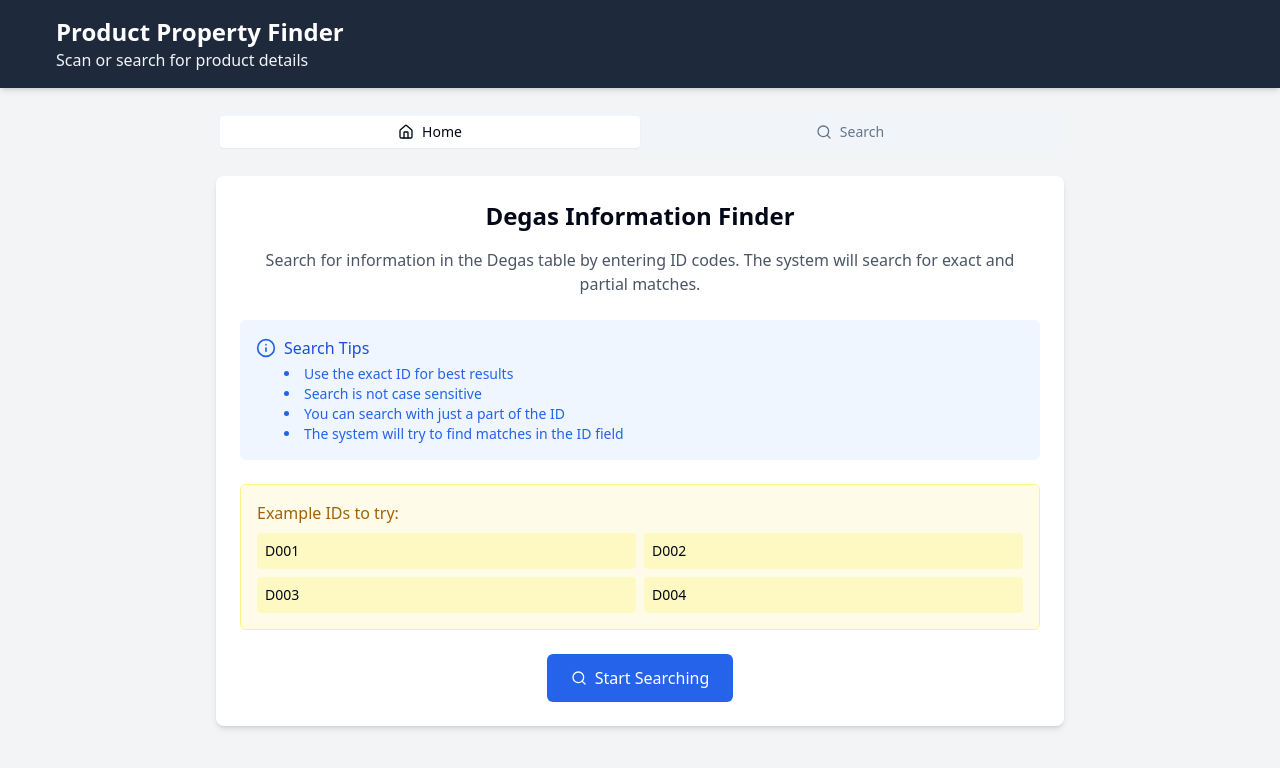
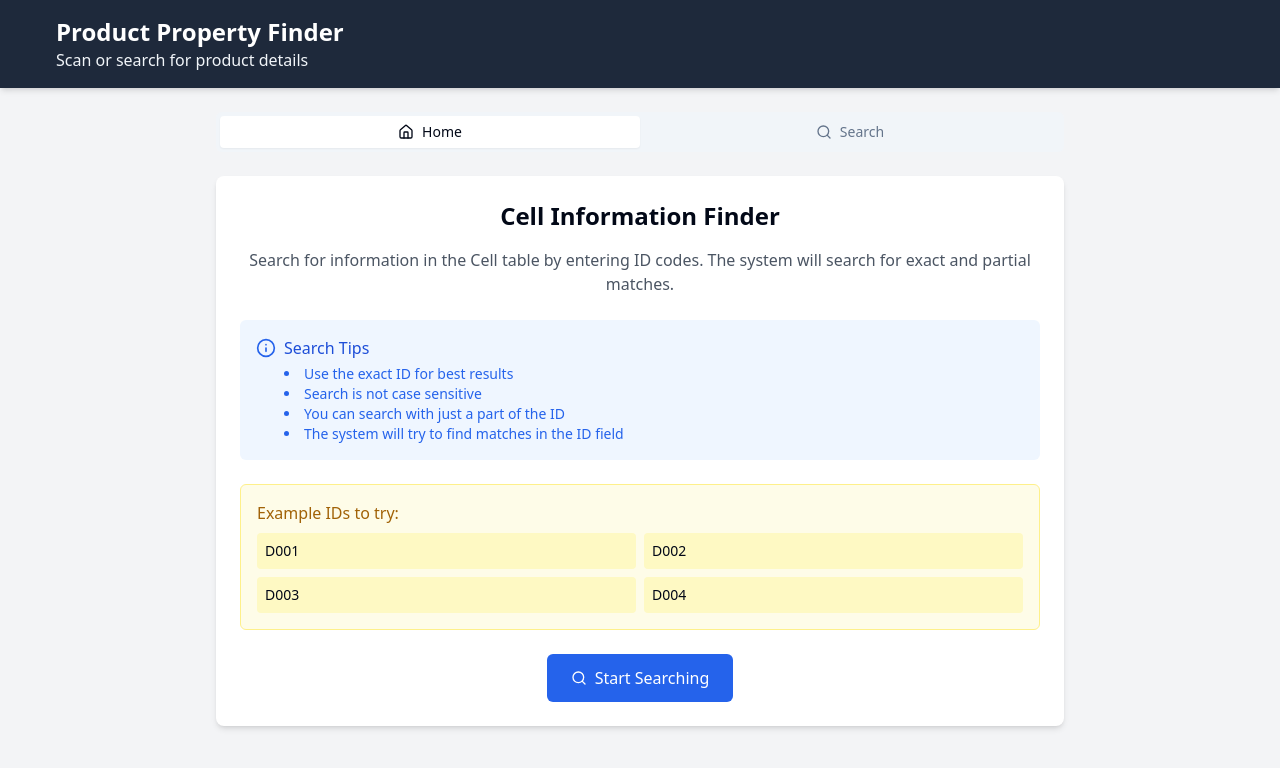
Before and after one commit to Ddybbuk/finderids, a React (Vite) app: page / in a window 1280 px wide. Shown: the top 768 px of the page. Built offline with nearby package versions, Linux system fonts and the light colour scheme.

Commit message:
Update HomePage.tsx

```diff
--- a/src/components/HomePage.tsx
+++ b/src/components/HomePage.tsx
@@ -9,9 +9,9 @@ type HomePageProps = {
 const HomePage: React.FC<HomePageProps> = ({ onNavigateToSearch }) => {
   return (
     <div className="p-6 bg-white rounded-lg shadow-md">
-      <h2 className="text-2xl font-bold mb-4 text-center">Degas Information Finder</h2>
+      <h2 className="text-2xl font-bold mb-4 text-center">Cell Information Finder</h2>
       <p className="text-center text-gray-600 mb-6">
-        Search for information in the Degas table by entering ID codes. The system will search for exact and partial matches.
+        Search for information in the Cell table by entering ID codes. The system will search for exact and partial matches.
       </p>
 
       <div className="bg-blue-50 rounded-md p-4 mb-6">
```
